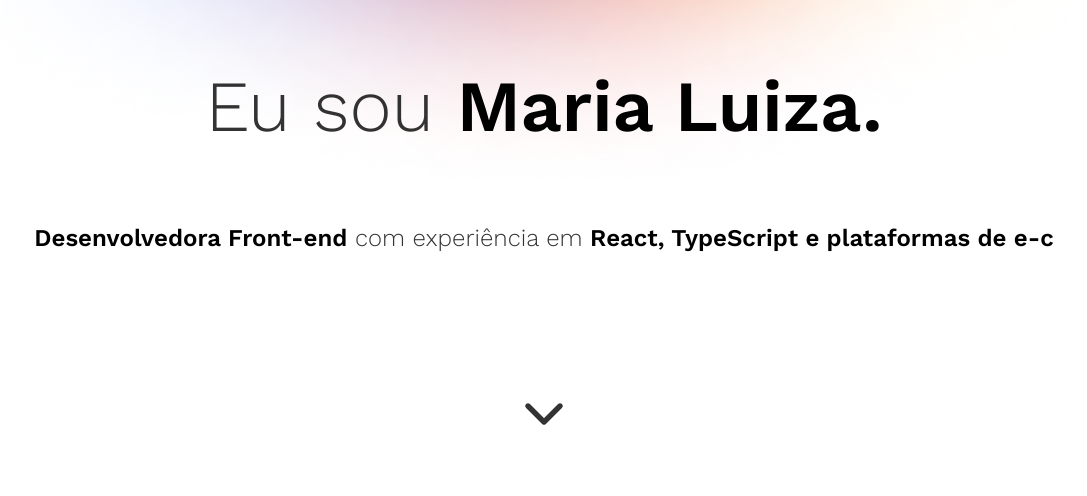
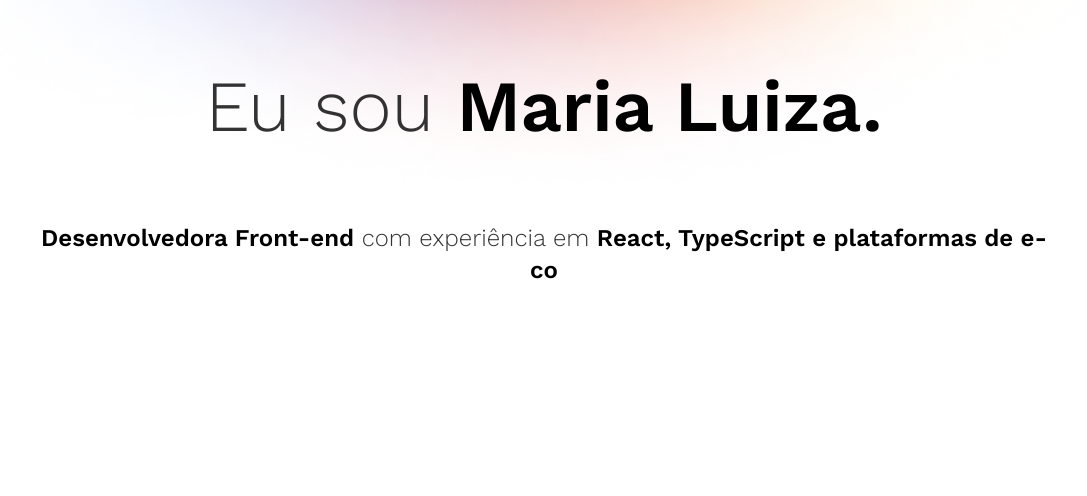
Before and after one commit to maria-luiza-rodrigues-ti/apresentacao-pessoal-frontend, a React (Vite) app: page / in a window 1280 px wide. Shown: the part 140-636 px from the top of the page, without its empty margins (96-1183 px from the left). Built offline with nearby package versions, Linux system fonts and the light colour scheme.

Commit message:
fix: fixing type animation

```diff
--- a/src/page/home/components/about-section.tsx
+++ b/src/page/home/components/about-section.tsx
@@ -15,7 +15,8 @@ export function AboutSection() {
   }
 
   return (
-    <section className="mt-32 mb-16 max-w-5xl mx-auto z-20 relative ">
+    <section className="mt-32 mb-16 max-w-5xl mx-auto z-20 relative h-[calc(100vh-16rem)] flex flex-col justify-between">
+      <div>
         <h1 className="text-7xl text-center font-light">
           <ReactTyped strings={["Eu sou "]} typeSpeed={40} showCursor={false} />{" "}
           <strong className="font-semibold text-black dark:text-white">
@@ -58,11 +59,12 @@ export function AboutSection() {
                 ". Comprometida em criar interfaces dinâmicas e acessíveis, aliando design responsivo com performance e usabilidade.",
               ]}
               typeSpeed={60}
-            startDelay={6500}
+              startDelay={7000}
               showCursor={false}
             />
           </span>
         </p>
+      </div>
       <button
         onClick={handleScrollToTechnologiesSection}
         className="block mx-auto mt-32"
--- a/src/page/home/components/recent-projects-section.tsx
+++ b/src/page/home/components/recent-projects-section.tsx
@@ -50,7 +50,7 @@ const recentProjetcs = [
 
 export function RecentProjectsSection() {
   return (
-    <section id="#recents-projects" className="mt-16 mb-32 max-w-5xl mx-auto">
+    <section id="#recents-projects" className="mb-32 max-w-5xl mx-auto">
       <h2 className="text-4xl text-left font-light mb-24">
         Projetos{" "}
         <span className="dark:text-white text-black font-semibold">
--- a/src/page/home/components/technologies-section.tsx
+++ b/src/page/home/components/technologies-section.tsx
@@ -50,7 +50,7 @@ export function TechnologiesSection() {
 
   return (
     <section
-      className="mb-32 max-w-5xl mx-auto"
+      className="pt-16 mb-32 max-w-5xl mx-auto"
       ref={technologiesSectionRef}
       id="technologies-section"
     >
--- a/src/page/home/home.tsx
+++ b/src/page/home/home.tsx
@@ -8,7 +8,7 @@ import { AboutSection } from "./components/about-section";
 
 export function Home() {
   return (
-    <div className="relative bg-white text-black/80 font-light dark:dark-background-gradient backdrop-blur-[2px] dark:bg-dark-background-gradient dark:text-dark-neutral-2 scroll-smooth pt-8">
+    <div className="relative bg-white text-black/80 font-light dark:dark-background-gradient backdrop-blur-[2px] dark:bg-dark-background-gradient dark:text-dark-neutral-2 scroll-smooth md:pt-8">
       <img
         src={BgGradient}
         alt=""
```
Lines whose indentation alone changed are shown as unchanged.
